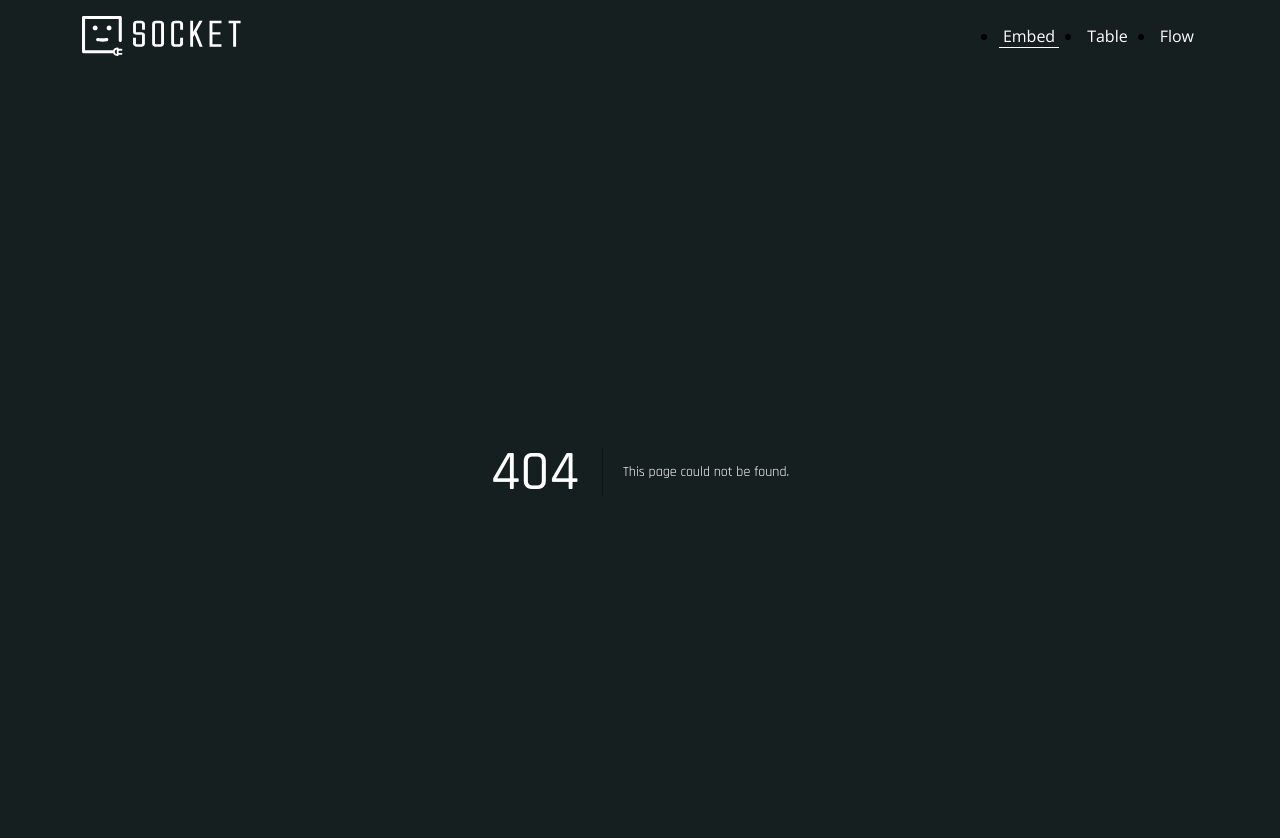
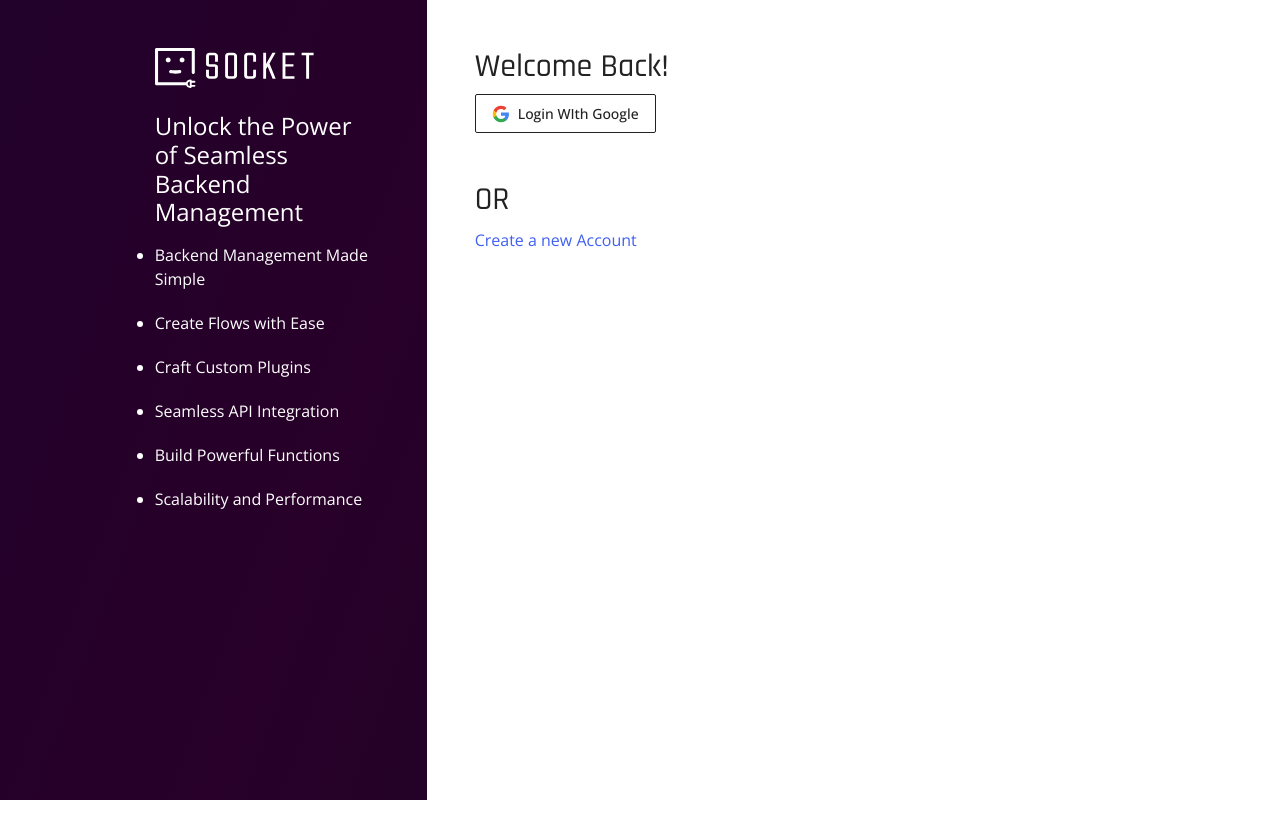
Before and after one commit to walkoverweb/next-socketweb, a Next.js app: page /login in a window 1280 px wide. Before the commit this address had no page. Shown: the top 838 px of the page. After the commit the page ends 800 px from the top, so only its background shows below. Built offline with nearby package versions, Linux system fonts and the light colour scheme.

Commit message:
login & sign up pages created

```diff
--- a/src/pages/_app.js
+++ b/src/pages/_app.js
@@ -2,12 +2,20 @@ import "@/scss/global.scss";
 import "bootstrap/dist/css/bootstrap.css";
 import Head from "@/components/head";
 import Navbar from "@/components/navbar";
+import { useRouter } from "next/router";
 
 export default function MyApp({ Component, pageProps }) {
+  const router = useRouter();
+  var browserPath = router.asPath;
+
+  var showNavbar = false;
+  if (browserPath !== "/login" && browserPath !== "/signup") {
+    showNavbar = true;
+  }
   return (
     <>
       <Head />
-      <Navbar/>
+      {showNavbar && <Navbar />}
       <Component {...pageProps} />
     </>
   );
--- /dev/null
+++ b/src/pages/login.js
@@ -0,0 +1,38 @@
+const Login = () => {
+  return (
+    <>
+      <div className="login d-flex gap-sm-0 gap-4 flex-column flex-sm-row-reverse">
+
+        <div className="login__main  col-12 col-sm-6 col-md-7 col-lg-8 col-xl9 p-2 p-sm-4 p-xl-5 ">
+          <div className="login__main__loginbtn pt-4 pt-sm-0">
+          <img src="/img/mainlogo-dark.svg" alt="Via-Socket-logo" className="mobile-main-logo mb-3 d-block d-sm-none" />
+            <h2 className="t-dark">Welcome Back!</h2>
+            <button className="google-auth-btn   px-3 py-2  d-flex align-items-center gap-2">
+              <img src="/img/google-logo.svg" />
+              Login WIth Google
+            </button>
+          </div>
+          <div className="login__main__newac mt-5">
+            <h2 className="t-dark">OR</h2>
+            <a href="/signup" className="text-link t-dark">
+              <p className="text-link">Create a new Account</p>
+            </a>
+          </div>
+        </div>
+        <div className="login__details  col-xl-3 col-lg-4 col-md-5 col-sm-6 col-12 p-2 p-sm-4 p-xl-5">
+          <img src="/img/mainlogo.svg" alt="Via-Socket-logo" className="d-none d-sm-block" />
+          <h4 className="mt-4">Unlock the Power of Seamless Backend Management</h4>
+          <ul className="feature-list mt-3">
+            <li>Backend Management Made Simple</li>
+            <li>Create Flows with Ease</li>
+            <li>Craft Custom Plugins</li>
+            <li>Seamless API Integration</li>
+            <li>Build Powerful Functions</li>
+            <li>Scalability and Performance</li>
+          </ul>
+        </div>
+      </div>
+    </>
+  );
+};
+export default Login;
--- a/src/scss/_import.scss
+++ b/src/scss/_import.scss
@@ -2,6 +2,7 @@
 @import url('https://fonts.googleapis.com/css2?family=Rajdhani:wght@300;400;500;600&display=swap');
 
 
-
+@import 'var';
 @import 'embed';
-@import 'text'
+@import 'text';
+@import 'login';
--- /dev/null
+++ b/src/scss/_login.scss
@@ -0,0 +1,56 @@
+.login {
+  height: 100vh;
+  &__details {
+    h4 {
+      font-size: 24px;
+      font-weight: 400;
+    }
+    .feature-list {
+      li {
+        padding-bottom: 20px;
+        color: var(--col-white);
+        font-size: 16px;
+      }
+    }
+  }
+  &__main {
+
+    background: var(--col-white);
+
+    div {
+      width: fit-content;
+    }
+  }
+}
+.mobile-main-logo{
+    height:clamp(40px,30vw,50px) ;
+}
+@keyframes gradient {
+  0% {
+    background-position: 0% 50%;
+  }
+  50% {
+    background-position: 100% 50%;
+  }
+  100% {
+    background-position: 0% 50%;
+  }
+}
+
+.google-auth-btn {
+  color: var(--col-dark);
+  border: var(--col-dark) 1px solid;
+  border-radius: var(--u-base);
+  font-size: 14px;
+  font-weight: 500;
+  transition: ease-in-out 0.2s;
+  background: none !important;
+  img {
+    width: 18px;
+  }
+  &:hover {
+    background: var(--col-h-white) !important;
+  }
+}
+.feature-list {
+}
--- a/src/scss/_text.scss
+++ b/src/scss/_text.scss
@@ -20,3 +20,8 @@ h3 {
   font-size: 36px !important;
   font-weight: 400 !important;
 }
+
+//fontcolor
+.t-dark{
+  color: var(--col-dark)!important;
+}
--- /dev/null
+++ b/src/scss/_var.scss
@@ -0,0 +1,15 @@
+:root {
+    --col-dark: #222222;
+    --col-white:#ffff;
+
+    --col-h-white:#e9e9e9;
+
+
+
+    --u-base:2px;
+
+    --fs-base:18px;
+
+
+
+}
--- a/src/scss/global.scss
+++ b/src/scss/global.scss
@@ -1,9 +1,24 @@
 @import "import";
 
 body {
-  background-color: #151f20 !important;
+  // background-color: #151f20 !important;
   color: white;
   font-family: "Open Sans", sans-serif !important;
+  background: linear-gradient(-70deg, #000E14, #280029, #0E0531, #1A0000);
+	background-size: 400% 400%;
+	animation: gradientbg 20s ease infinite;
+	height: 100vh;
+}
+@keyframes gradientbg {
+	0% {
+		background-position: 0% 50%;
+	}
+	50% {
+		background-position: 100% 50%;
+	}
+	100% {
+		background-position: 0% 50%;
+	}
 }
 
 //reset
@@ -18,7 +33,7 @@ ul {
 .btn {
   font-size: 20px !important;
   font-weight: 500 !important;
-  border-radius: 4px !important;
+  border-radius: 2px !important;
   padding: 8px 16px !important;
 }
 .btn-primary {
@@ -42,6 +57,7 @@ ul {
 //navbar
 .navmenu {
   ul {
+    list-style: none !important;
     li {
       a {
         color: white;
@@ -55,3 +71,11 @@ ul {
     }
   }
 }
+
+.text-link{
+  color: #3f60f3!important;
+  &:hover{
+  text-decoration: underline;
+
+  }
+}
```
Also changed, not shown: src/pages/signup.js (added, +38 -0 lines), public/img/google-logo.svg (added), public/img/mainlogo-dark.svg (added).
